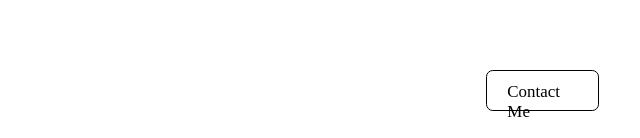
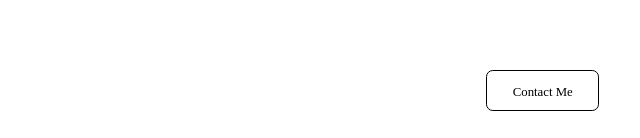
Before and after one commit to sanath-2512/capstone-project, a plain HTML site: page capstone.html in a window 1280 px wide. Shown: the part 5103-5241 px from the top of the page, 640-1280 px from the left. Drawn offline with Linux system fonts and the light colour scheme; a web font is replaced by a local one.

Commit message:
final changes done

```diff
--- a/capstone.css
+++ b/capstone.css
@@ -278,14 +278,12 @@ html, body {
     padding: 0.79vw 1.587vw 0.79vw 1.587vw;
     border-radius: 0.529vw ;
     border: 0.066vw solid black ;
-    opacity: 0px;
     background-color:white;
     color: black;
     font-family: Archivo Narrow;
-    font-size: 1.322vw;
+    font-size: 1vw;
     font-weight: 500;
     line-height: 1.587vw;
     text-align: left;
-
-
+    text-align: center;
 }
```
